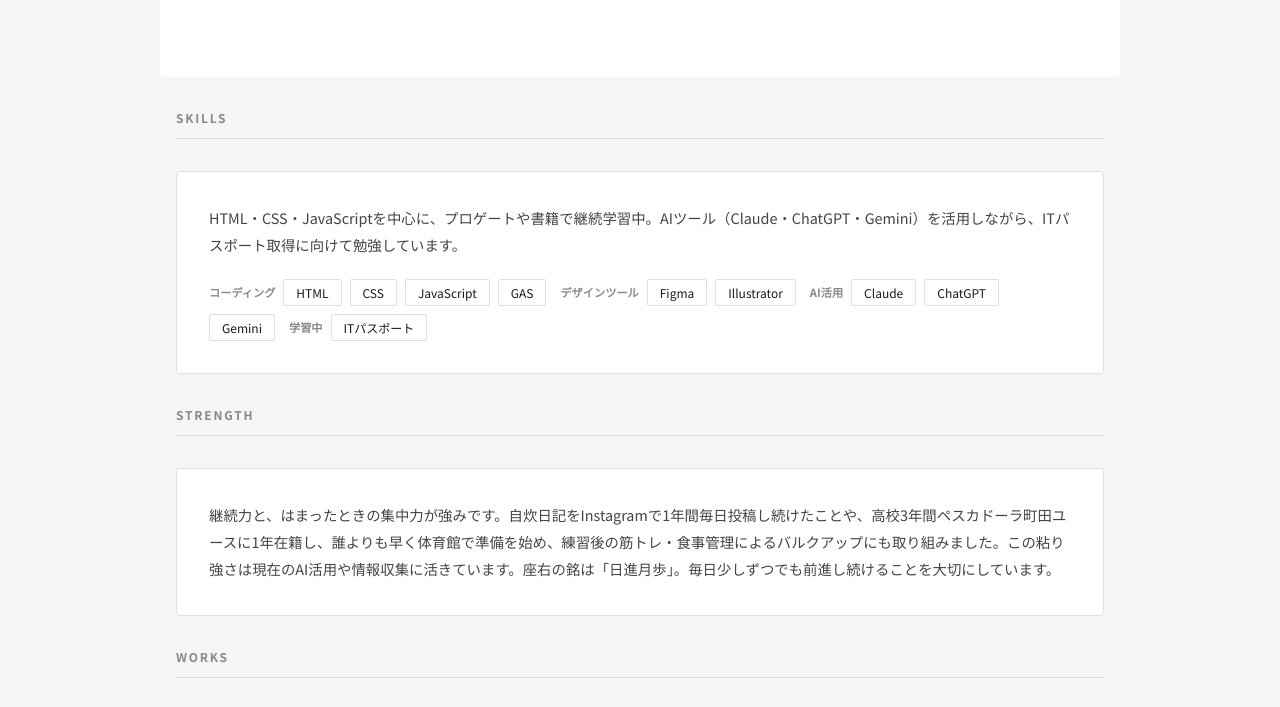
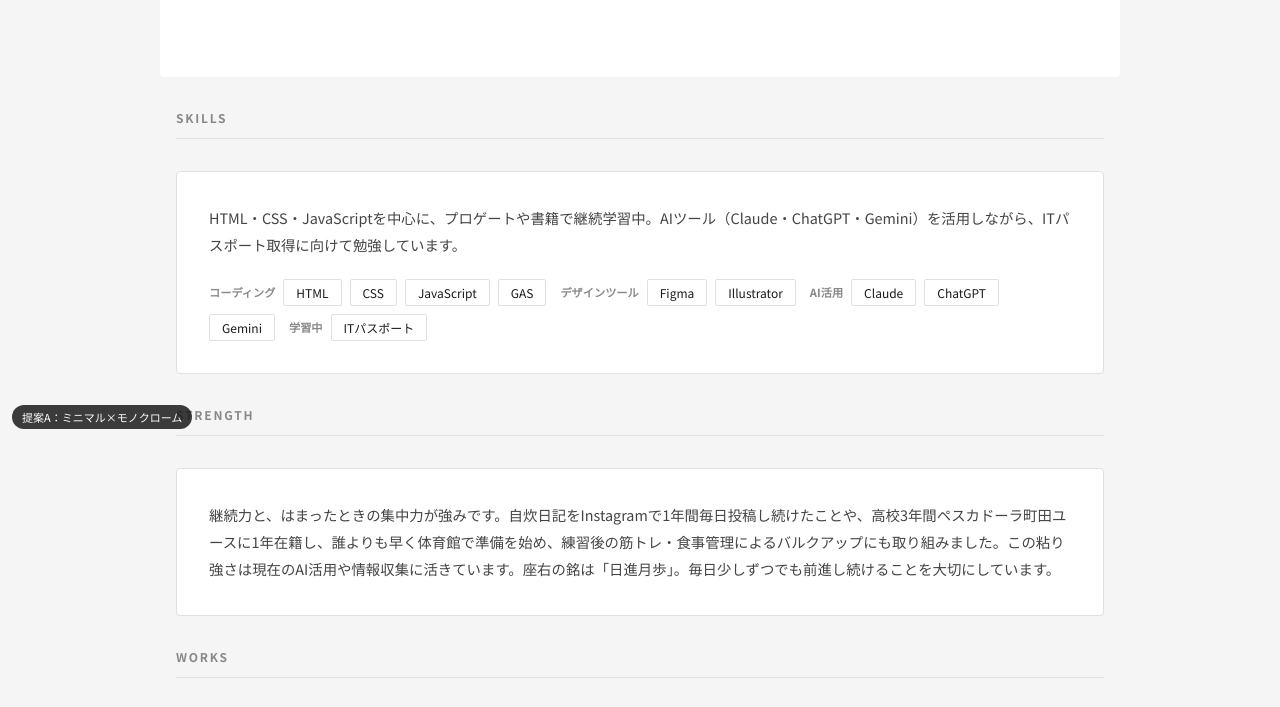
Before and after one commit to kazukiyuru/portfolio-design, a plain HTML site: page mockup_a.html in a window 1280 px wide. Shown: the part 359-1066 px from the top of the page. Drawn offline with Linux system fonts and the light colour scheme; grey boxes are pictures that could not be loaded.

Commit message:
提案ラベルを右上から左下に移動
ヘッダーのハンバーガーメニュー・PCナビと重なって邪魔になっていたため、
右上固定から左下固定・半透明に変更。

Co-Authored-By: Claude Sonnet 5 <noreply@anthropic.com>

```diff
--- a/mockup_a.html
+++ b/mockup_a.html
@@ -27,9 +27,9 @@
 
   /* ラベル */
   .label {
-    position: fixed; top: 12px; right: 12px;
+    position: fixed; bottom: 12px; left: 12px;
     background: #1A1A1A; color: #fff;
-    font-size: 11px; padding: 4px 10px; border-radius: 20px; z-index: 9999;
+    font-size: 11px; padding: 4px 10px; border-radius: 20px; z-index: 9999; opacity: 0.85;
   }
 
   /* Header */
```
Also changed, not shown: mockup_b.html (+2 -2 lines), mockup_c.html (+2 -2 lines).
